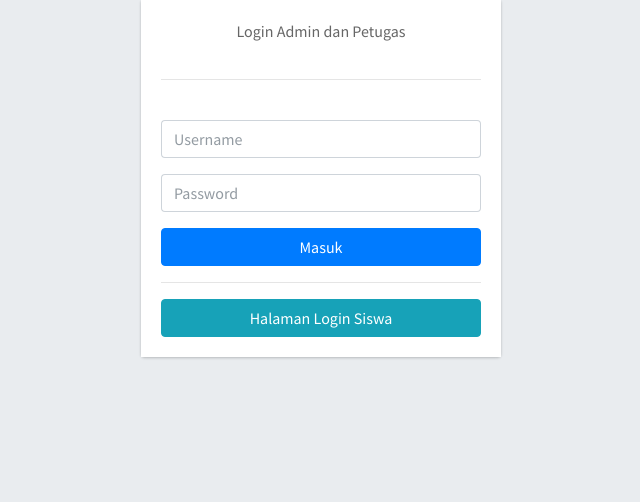
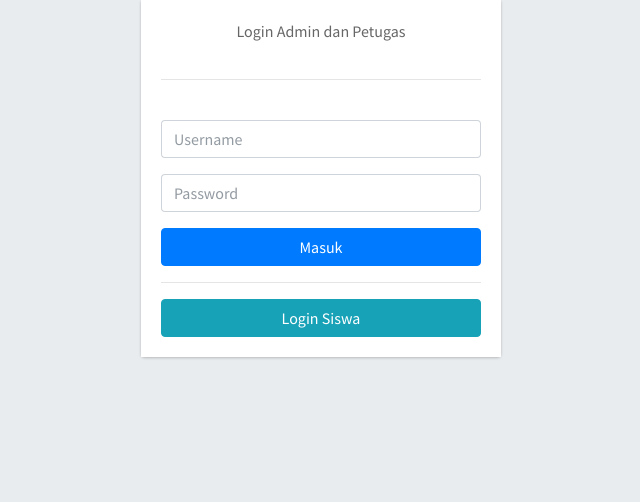
Before and after one commit to zrksyrfi/latihanspp, a PHP site: page /login.php in a window 1280 px wide. Shown: the part 254-756 px from the top of the page, without its empty margins (319-959 px from the left). Run offline with PHP 8.4, Linux system fonts and the light colour scheme; some libraries are stand-ins or nearby versions.

Commit message:
Update login.php

```diff
--- a/login.php
+++ b/login.php
@@ -62,7 +62,7 @@
               </div>
               <div class="col-12">
                 <hr>
-                <a href="index.php" class="btn btn-info btn-block">Halaman Login Siswa</a>
+                <a href="index.php" class="btn btn-info btn-block">Login Siswa</a>
               </div>
             </div>
           </form>
```
